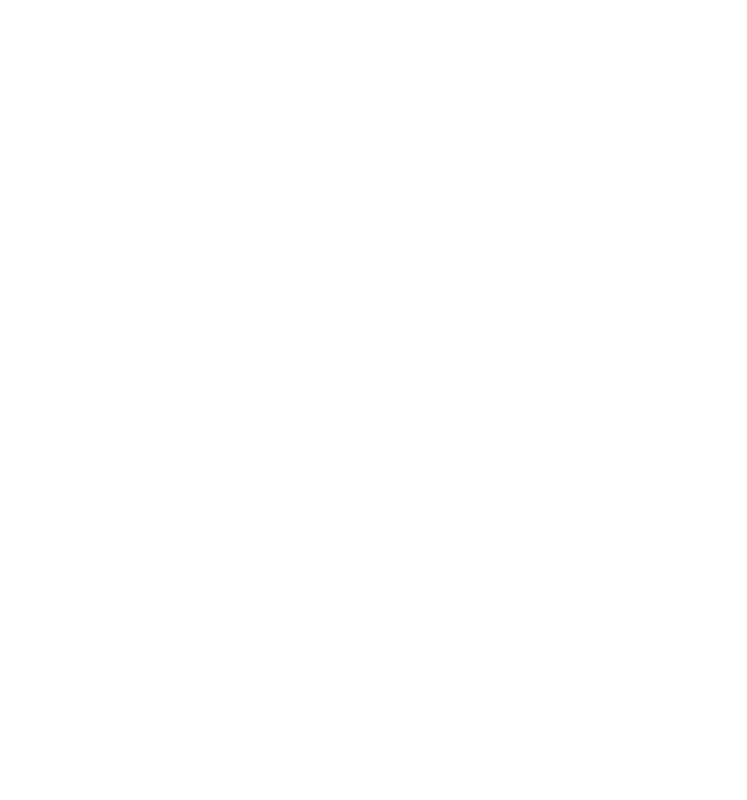
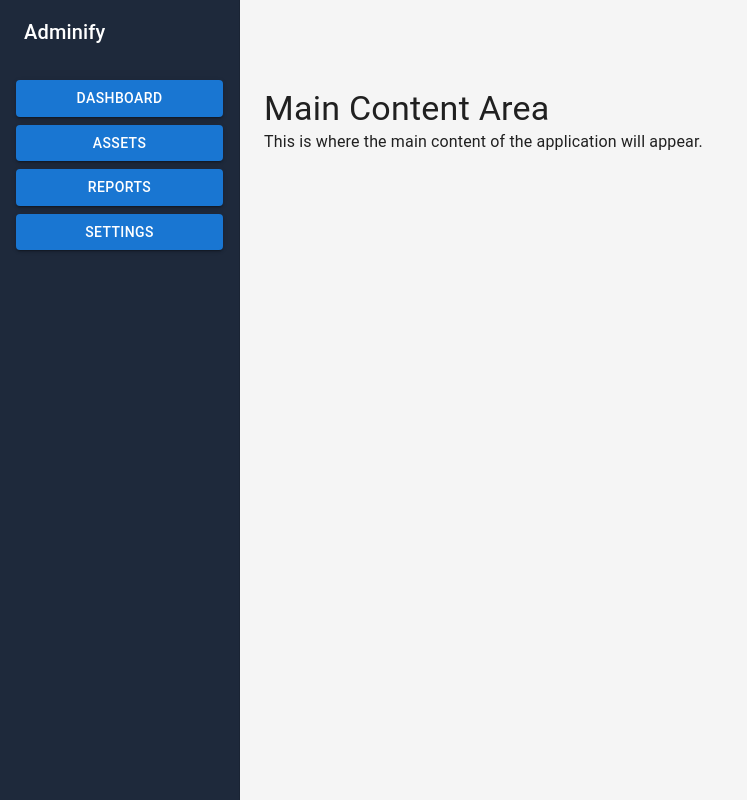
Before and after one commit to karthikesh75/adminify, a React (Create React App) app: page /inventory in a window 1280 px wide. Before the commit this address had no page. Shown: the whole page, without its empty margins (0-747 px from the left). Built offline with nearby package versions, Linux system fonts and the light colour scheme.

Commit message:
InventoryPage

```diff
--- /dev/null
+++ b/src/Inventory.jsx
@@ -0,0 +1,68 @@
+import React from "react";
+import { Box, Button, CssBaseline, Drawer, Toolbar, Typography } from "@mui/material";
+import { useNavigate } from "react-router-dom";
+
+const drawerWidth = 240;
+
+const Inventory = () => {
+    const navigate = useNavigate();
+  return (
+    <Box sx={{ display: "flex" }}>
+      <CssBaseline />
+      {/* Sidebar */}
+      <Drawer
+        variant="permanent"
+        sx={{
+          width: drawerWidth,
+          flexShrink: 0,
+          [`& .MuiDrawer-paper`]: {
+            width: drawerWidth,
+            boxSizing: "border-box",
+            backgroundColor: "#1e293b",
+            color: "white",
+          },
+        }}
+      >
+        <Toolbar>
+          <Typography variant="h6" noWrap>
+            Adminify
+          </Typography>
+        </Toolbar>
+        <Box sx={{ overflow: "auto", padding: 2 }}>
+          {/* Buttons */}
+          <Button variant="contained" color="primary" fullWidth sx={{ marginBottom: 1 }}>
+            Dashboard
+          </Button>
+          <Button variant="contained" color="primary" fullWidth sx={{ marginBottom: 1 }} onClick={() => navigate("/assets")}>
+            Assets
+          </Button>
+          <Button variant="contained" color="primary" fullWidth sx={{ marginBottom: 1 }}>
+            Reports
+          </Button>
+          <Button variant="contained" color="primary" fullWidth>
+            Settings
+          </Button>
+        </Box>
+      </Drawer>
+      {/* Main Content */}
+      <Box
+        component="main"
+        sx={{
+          flexGrow: 1,
+          p: 3,
+          backgroundColor: "#f5f5f5",
+          height: "100vh",
+          overflow: "auto",
+        }}
+      >
+        <Toolbar />
+        <Typography variant="h4">Main Content Area</Typography>
+        <Typography variant="body1">
+          This is where the main content of the application will appear.
+        </Typography>
+      </Box>
+    </Box>
+  );
+};
+
+export default Inventory;
--- a/src/RouterFile.jsx
+++ b/src/RouterFile.jsx
@@ -4,6 +4,7 @@
 import AdminBookPage from "./AdminBookPage";
 import EmployeeBooksPage from "./EmployeeBooksPage";
 import HomePage from "./HomePage";
+import Inventory from "./Inventory";
 
 
 const RouterFile = () => {
@@ -14,7 +15,10 @@
           <Route path="/" element={<LoginPage />} />
 
           <Route path="/adminbookpage" element={<AdminBookPage />} />
+          <Route path="/inventory" element={<Inventory />} />
+
           <Route path="/employeebookspage" element={< EmployeeBooksPage/>} />
+
 
           <Route path="/HomePage" element={<HomePage />} />
           {/* <Route path="/login" element={<LoginPage />} />
```
